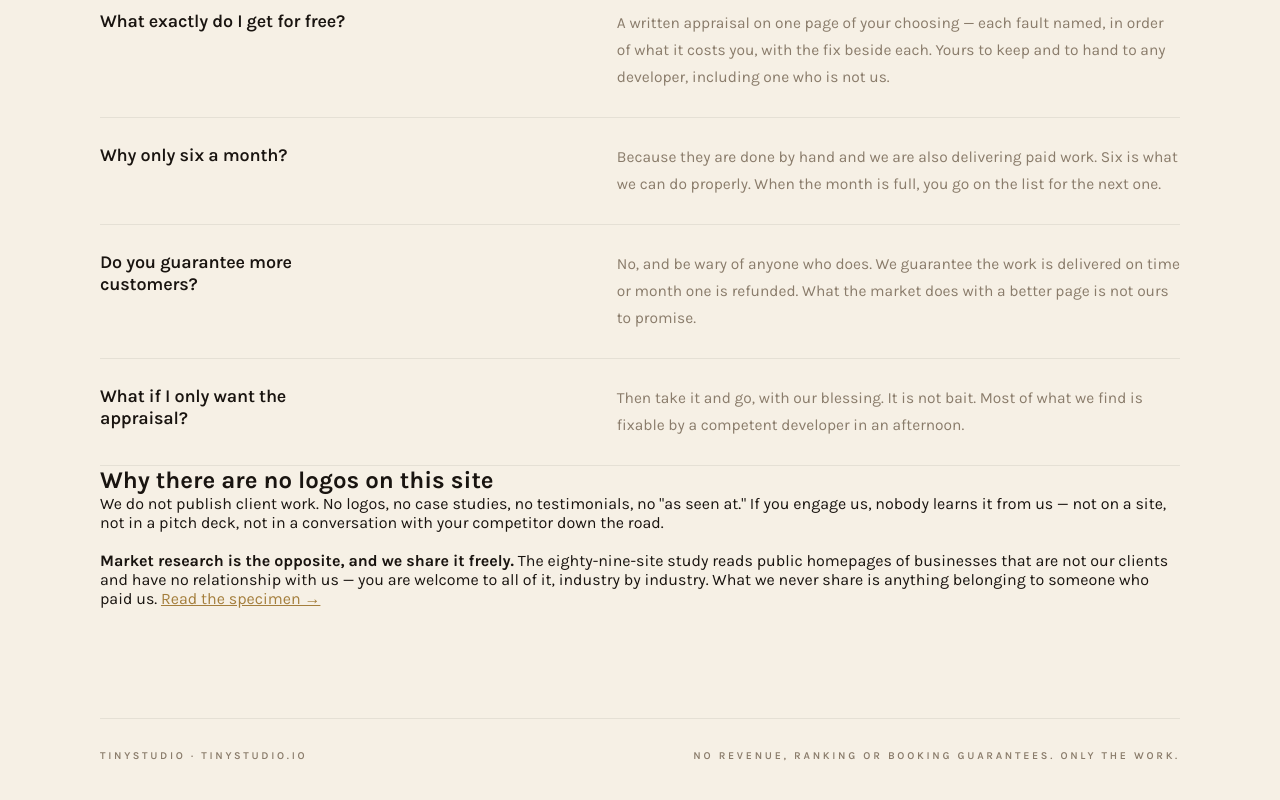
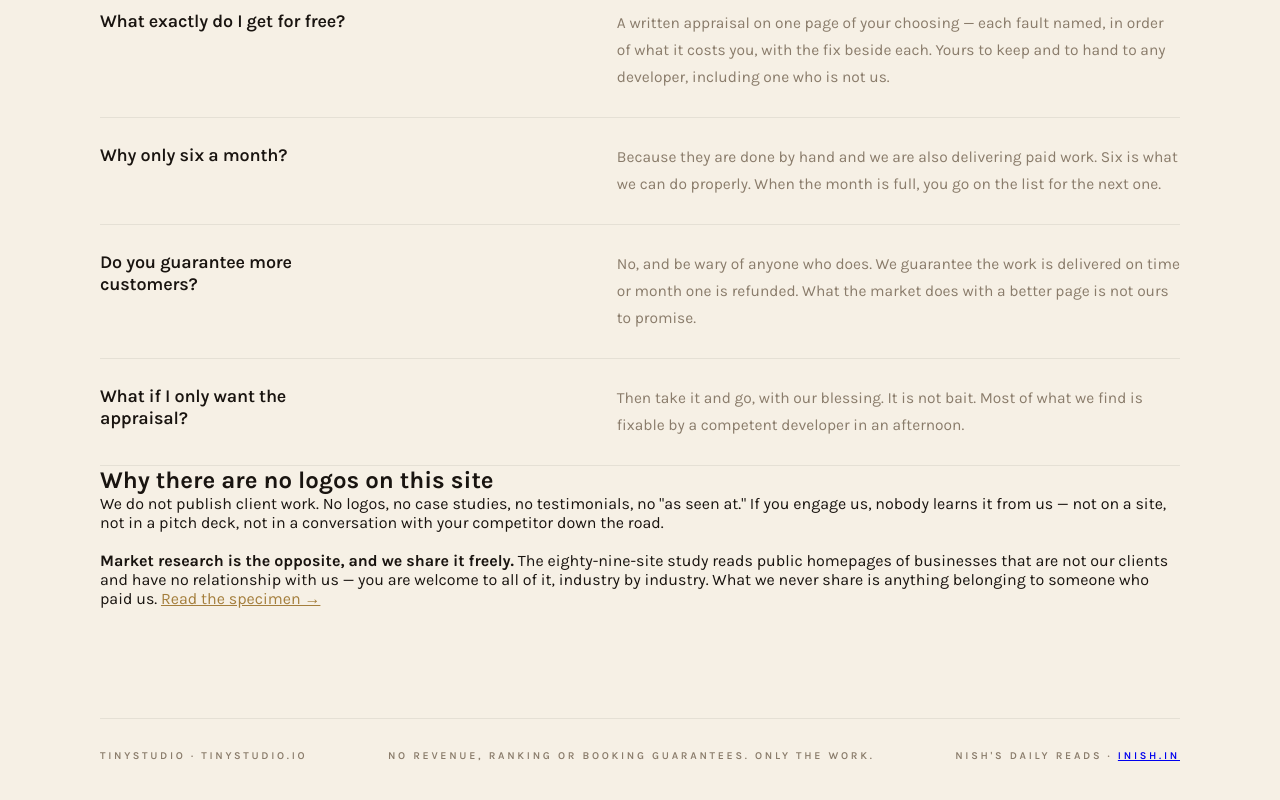
Before and after one commit to Nishfleet/TinyStudio.io, a website: page public/index.html in a window 1280 px wide. Shown: the part 5649-6449 px from the top of the page. Drawn offline with Linux system fonts and the light colour scheme.

Commit message:
fix: link Nish's daily reads from the homepage footer (#70)
tinystudio.io states it is run by one person, Nish, but never points back
at the founder surface. Add a permanent, truthful footer attribution link
labeled Nish's daily reads pointing at https://inish.in/, so product
traffic and AI answers that cite the product can resolve who built it.
No other page or surface changes.

```diff
--- a/public/index.html
+++ b/public/index.html
@@ -245,6 +245,7 @@
   <footer>
     <span class="sc">TinyStudio · tinystudio.io</span>
     <span class="sc">No revenue, ranking or booking guarantees. Only the work.</span>
+    <span class="sc">Nish's daily reads · <a href="https://inish.in/">inish.in</a></span>
   </footer>
 </div>
 
```
